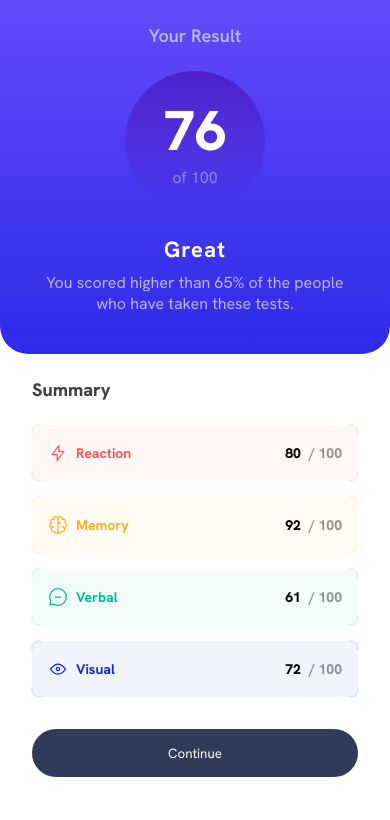
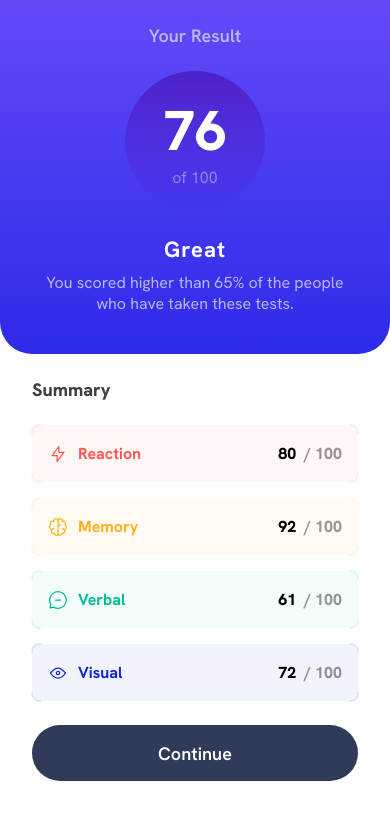
Before and after one commit to ning-sy210/Results-Summary-Component, a React (Vite) app: page / in a window 390 px wide. Shown: the top 820 px of the page. Built offline with nearby package versions, Linux system fonts and the light colour scheme.

Commit message:
style: add mobile css for button

```diff
--- a/src/App.scss
+++ b/src/App.scss
@@ -56,7 +56,7 @@ p {
 
 .summary-ctn {
   background-color: rgb(255, 255, 255);
-  border-radius: 28px;
+  border-radius: 32px;
   box-shadow: 10px 16px 20px 0px hsl(221, 100%, 96%),
     0px 0px 12px 0px hsl(0 0% 97%);
 
@@ -134,7 +134,6 @@ $bg-gradient: linear-gradient($bg-gradient-color-1 -40%, $bg-gradient-color-2);
 
   .score-summary-ctn {
     row-gap: 12px;
-    font-size: 14px;
   }
 
   button {
@@ -161,7 +160,7 @@ $bg-gradient: linear-gradient($bg-gradient-color-1 -40%, $bg-gradient-color-2);
   position: relative;
 
   &--label {
-    column-gap: 8px;
+    column-gap: 10px;
 
     span {
       font-weight: 700;
@@ -291,7 +290,7 @@ $bg-gradient: linear-gradient($bg-gradient-color-1 -40%, $bg-gradient-color-2);
   }
 
   .result-display {
-    border-radius: 0px 0px 28px 28px;
+    border-radius: 0px 0px 32px 32px;
     row-gap: 24px;
     padding-top: 24px;
   }
@@ -319,7 +318,20 @@ $bg-gradient: linear-gradient($bg-gradient-color-1 -40%, $bg-gradient-color-2);
     padding: 18px 16px;
   }
 
-  .result-summary .score-summary-ctn {
-    row-gap: 16px;
+  .result-summary {
+    row-gap: 24px;
+
+    .score-summary-ctn {
+      row-gap: 16px;
+    }
+
+    button {
+      $mobile-height: 56px;
+
+      height: $mobile-height;
+      border-radius: calc($mobile-height / 2);
+      font-size: 18px;
+      font-weight: 600;
+    }
   }
 }
```
